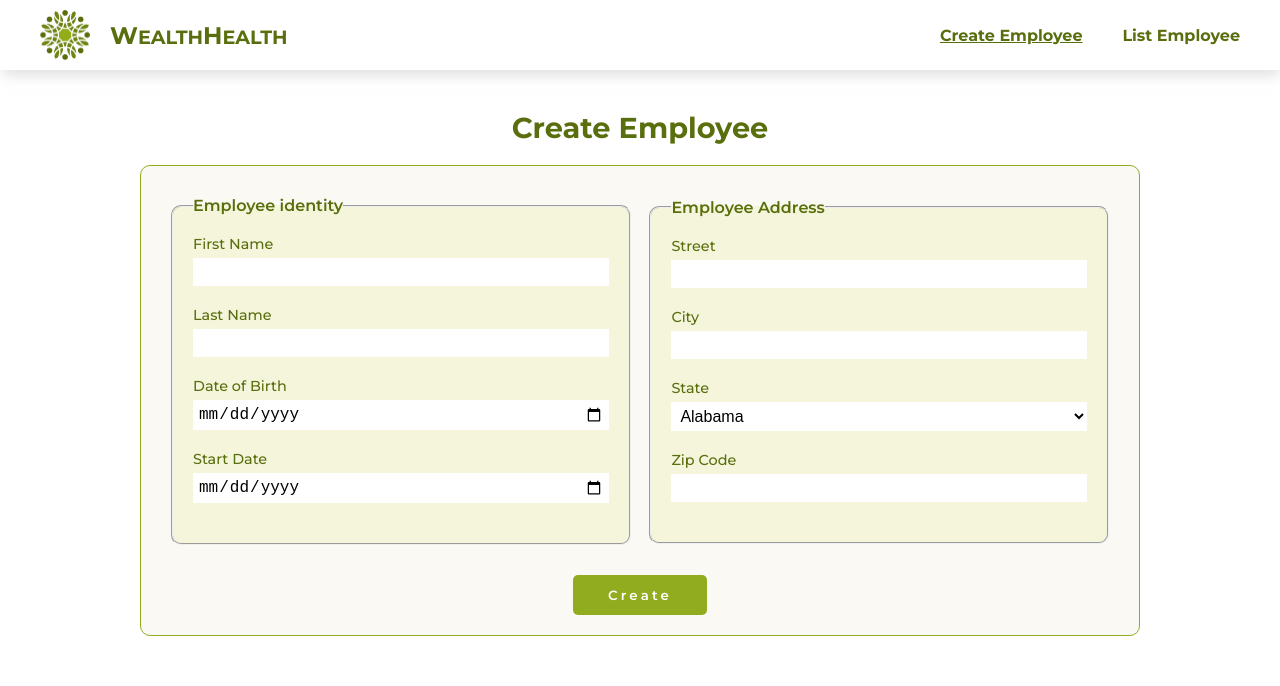
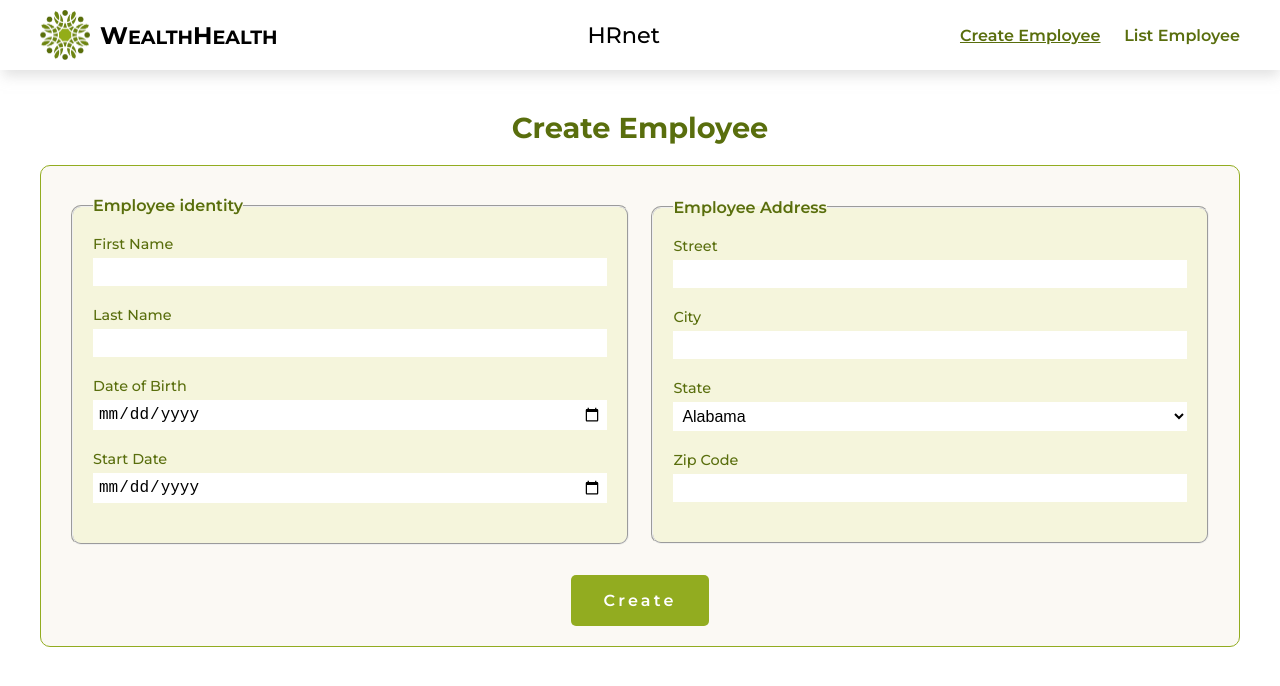
Before and after one commit to MarcosMene/MarcosMeneghetti_14_17082022, a React (Create React App) app: page / in a window 1280 px wide. Shown: the top 686 px of the page. Built offline with nearby package versions, Linux system fonts and the light colour scheme.

Commit message:
create employee page maquete v2

```diff
--- a/css/Appmin.css
+++ /dev/null
@@ -1 +0,0 @@
-*{margin:0;padding:0;-webkit-box-sizing:border-box;box-sizing:border-box}.container{width:100%;padding:10px 20px}html,body{font-family:"Roboto",sans-serif}.test{margin:0}/*# sourceMappingURL=Appmin.css.map */
--- a/css/Headermin.css
+++ /dev/null
@@ -1 +0,0 @@
-.header{-webkit-box-shadow:1px 8px 12px -2px rgba(201,201,201,.54);box-shadow:1px 8px 12px -2px rgba(201,201,201,.54);margin-bottom:20px}.header .header-logo{display:-webkit-box;display:-ms-flexbox;display:flex;-webkit-box-align:center;-ms-flex-align:center;align-items:center;-webkit-box-pack:justify;-ms-flex-pack:justify;justify-content:space-between}.header .header-logo .no-decoration{text-decoration:none}.header .header-logo a{display:-webkit-box;display:-ms-flexbox;display:flex;-webkit-box-align:center;-ms-flex-align:center;align-items:center;color:#000}.header .header-logo img{width:50px}.header .header-logo .hearder-text{margin:0 20px;font-size:1.2rem}.header .header-logo .header-links{display:-webkit-box;display:-ms-flexbox;display:flex;width:250px;-webkit-box-pack:justify;-ms-flex-pack:justify;justify-content:space-between;-webkit-box-align:center;-ms-flex-align:center;align-items:center}.header .header-logo .bigger-police{font-size:1.5rem}/*# sourceMappingURL=Headermin.css.map */
--- a/css/Page404min.css
+++ /dev/null
@@ -1 +0,0 @@
-.test{margin:0}/*# sourceMappingURL=Page404min.css.map */
--- a/src/Pages/createEmployee/CreateEmployee.css
+++ b/src/Pages/createEmployee/CreateEmployee.css
@@ -31,7 +31,7 @@
   padding: 20px 0;
   border-radius: 10px;
   width: 100%;
-  max-width: 1000px;
+  max-width: 1200px;
 }
 .form-wrapper .form-inputs {
   width: 100%;
@@ -49,7 +49,7 @@
           flex-direction: column;
   padding: 0 30px;
 }
-@media (max-width: 380px) {
+@media (max-width: 480px) {
   .form-wrapper .form-inputs {
     padding: 10px;
   }
@@ -137,8 +137,7 @@
 }
 .form-wrapper .form-inputs .form-button {
   margin-top: 20px;
-  height: 3em;
-  width: 10em;
+  padding: 1rem 2rem;
   background-color: #92AC20;
   border-radius: 5px;
   color: white;
@@ -147,6 +146,7 @@
   cursor: pointer;
   font-family: "Montserrat", sans-serif;
   letter-spacing: 0.2rem;
+  font-size: 1rem;
 }
 .form-wrapper .form-inputs .form-button:hover {
   background: white;
--- a/src/components/Header/Header.css
+++ b/src/components/Header/Header.css
@@ -14,20 +14,21 @@
       -ms-flex-pack: justify;
           justify-content: space-between;
 }
-@media (max-width: 380px) {
-  .header .header-container {
-    -webkit-box-orient: vertical;
-    -webkit-box-direction: normal;
-        -ms-flex-direction: column;
-            flex-direction: column;
-  }
-}
 @media (max-width: 700px) {
   .header .header-container {
     -webkit-box-orient: vertical;
     -webkit-box-direction: normal;
         -ms-flex-direction: column;
             flex-direction: column;
+    -webkit-box-pack: center;
+        -ms-flex-pack: center;
+            justify-content: center;
+    -webkit-box-align: center;
+        -ms-flex-align: center;
+            align-items: center;
+  }
+  .header .header-container .header-tm {
+    margin: 10px 0;
   }
   .header .header-container .no-decoration {
     display: -webkit-box;
@@ -37,11 +38,21 @@
     -webkit-box-direction: normal;
         -ms-flex-direction: column;
             flex-direction: column;
-    margin-bottom: 20px;
   }
 }
 .header .header-container .no-decoration {
   text-decoration: none;
+  color: #000;
+  display: -webkit-box;
+  display: -ms-flexbox;
+  display: flex;
+  -webkit-box-align: center;
+      -ms-flex-align: center;
+          align-items: center;
+  -webkit-box-pack: center;
+      -ms-flex-pack: center;
+          justify-content: center;
+  font-weight: 700;
 }
 .header .header-container a {
   display: -webkit-box;
@@ -51,20 +62,25 @@
       -ms-flex-align: center;
           align-items: center;
   color: #596E0D;
-  font-weight: 700;
+  font-weight: 600;
 }
 .header .header-container img {
   width: 50px;
 }
 .header .header-container .hearder-text {
-  margin: 0 20px;
+  margin: 0 10px;
   font-size: 1.2rem;
+}
+.header .header-container .header-tm {
+  font-size: 1.4rem;
+  color: #000;
+  font-weight: 500;
 }
 .header .header-container .header-links {
   display: -webkit-box;
   display: -ms-flexbox;
   display: flex;
-  width: 300px;
+  width: 280px;
   -webkit-box-pack: justify;
       -ms-flex-pack: justify;
           justify-content: space-between;
@@ -74,12 +90,4 @@
 }
 .header .header-container .bigger-police {
   font-size: 1.5rem;
-}
-.header .header-container .navLinkStyles {
-  display: -webkit-box;
-  display: -ms-flexbox;
-  display: flex;
-  -webkit-box-pack: justify;
-      -ms-flex-pack: justify;
-          justify-content: space-between;
 }/*# sourceMappingURL=Header.css.map */
--- a/src/components/Header/Header.jsx
+++ b/src/components/Header/Header.jsx
@@ -23,6 +23,7 @@ const Header = () => {
               <span className="bigger-police">H</span>EALTH
             </h1>
           </NavLink>
+          <h2 className="header-tm"> HRnet</h2>
           <div className="header-links">
             <NavLink to="/" style={navLinkStyles}>
               Create Employee
```
Also changed, not shown: src/App.css (+3 -6 lines).
